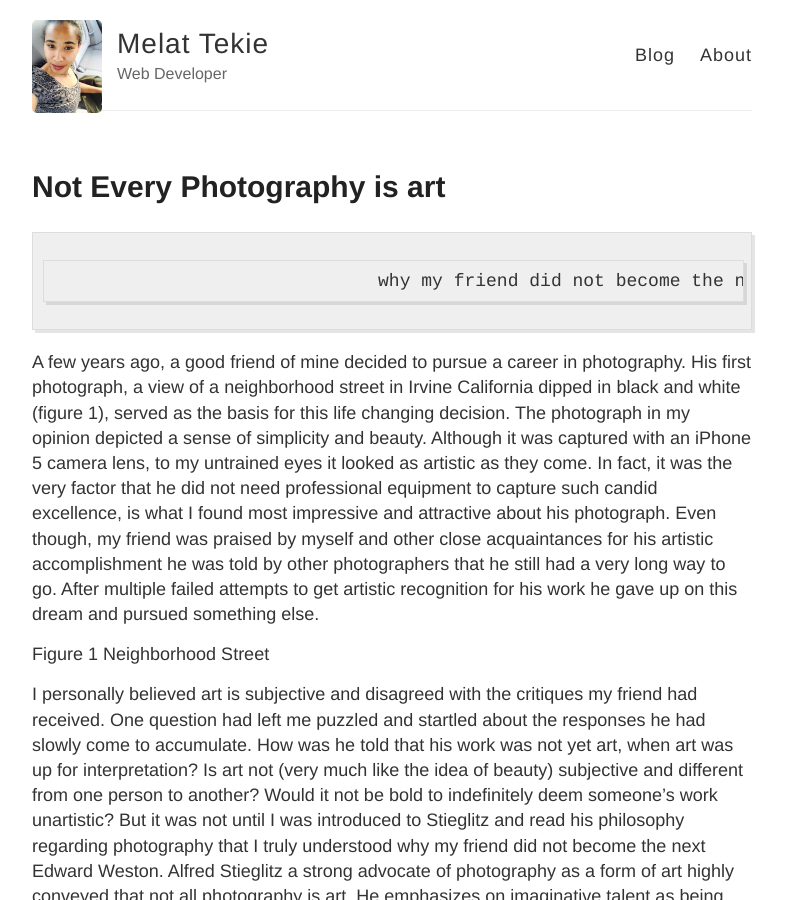
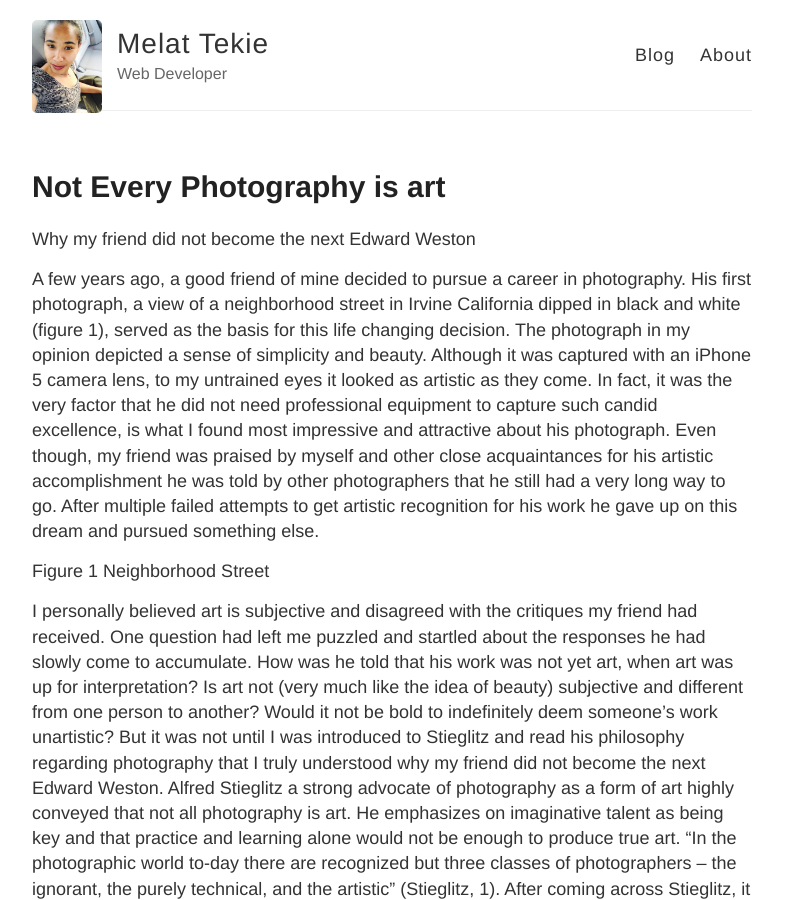
Before and after one commit to MelatTekie/MelatTekie.github.io, a Jekyll site: the page built from _posts/2016-5-28-intro.md, in a window 1280 px wide and 900 px high. Shown: the whole window, without its empty margins (248-1034 px from the left). Built offline with Jekyll 4.4.1, drawn with Linux system fonts in a browser that asks for light colours.

```diff
--- a/_posts/2016-5-28-intro.md
+++ b/_posts/2016-5-28-intro.md
@@ -2,7 +2,7 @@
 layout: post
 title: Not Every Photography is art
 ---
-                                  why my friend did not become the next Edward Weston
+Why my friend did not become the next Edward Weston
 
 A few years ago, a good friend of mine decided to pursue a career in photography. His first photograph, a view of a neighborhood street in Irvine California dipped in black and white (figure 1), served as the basis for this life changing decision. The photograph in my opinion depicted a sense of simplicity and beauty. Although it was captured with an iPhone 5 camera lens, to my untrained eyes it looked as artistic as they come. In fact, it was the very factor that he did not need professional equipment to capture such candid excellence, is what I found most impressive and attractive about his photograph. Even though, my friend was praised by myself and other close acquaintances for his artistic accomplishment he was told by other photographers that he still had a very long way to go. After multiple failed attempts to get artistic recognition for his work he gave up on this dream and pursued something else.
 
```
